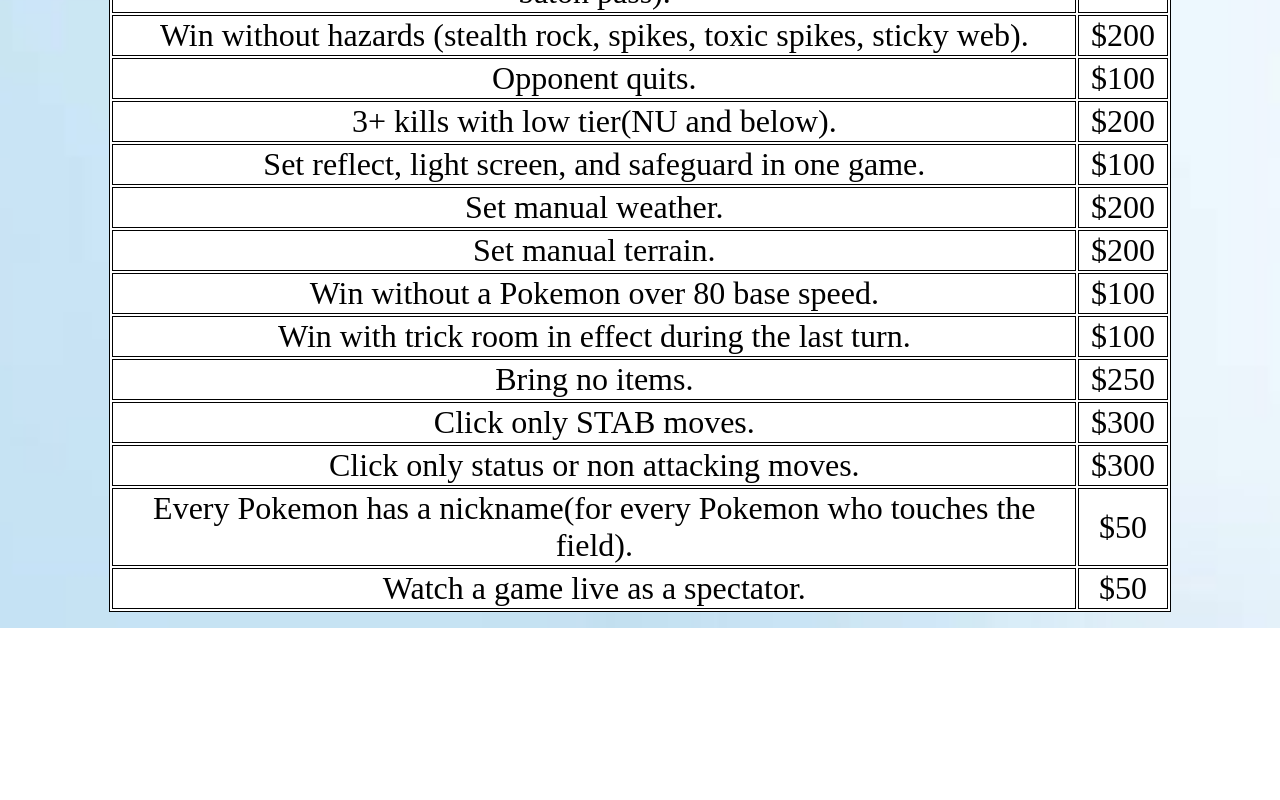
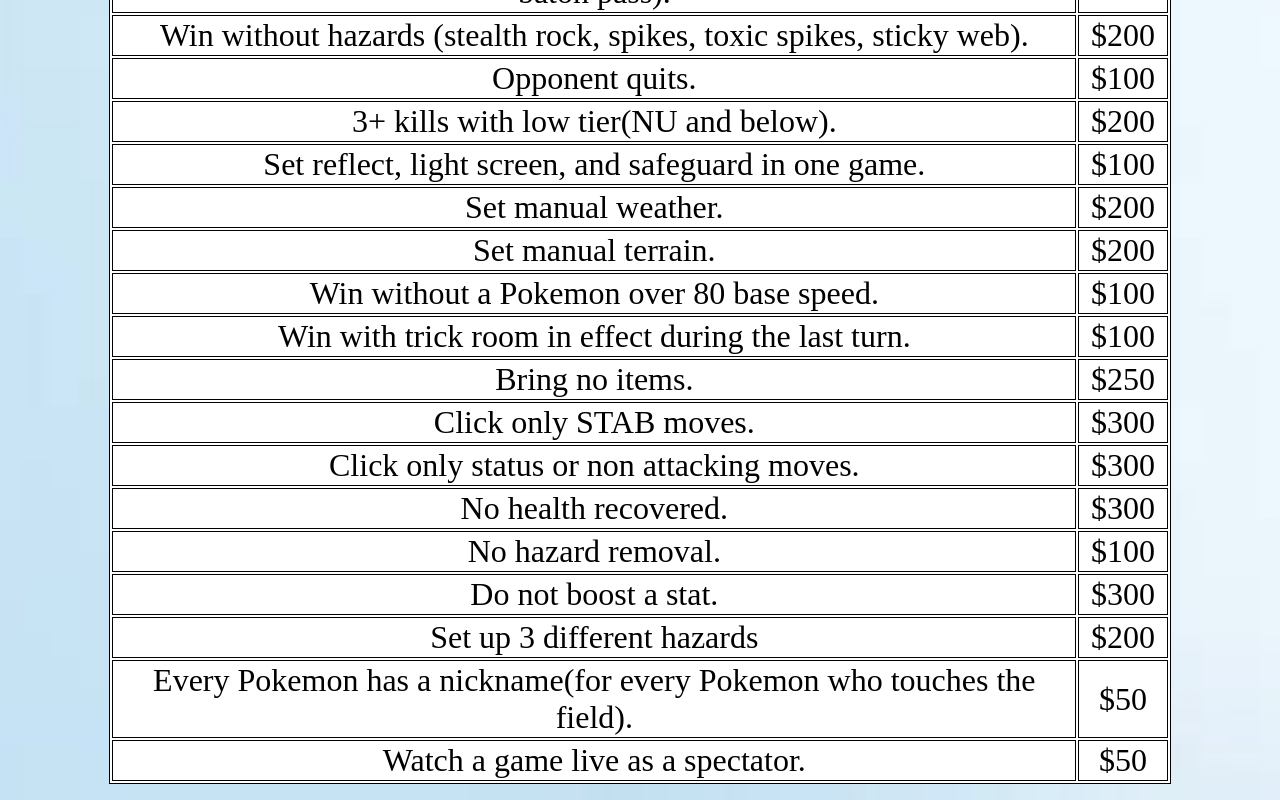
Before and after one commit to adamadolfo/GachaMons-frontend, a React (Create React App) app: page /about in a window 1280 px wide. Shown: the part 1728-2528 px from the top of the page. Before the commit the page ends 2356 px from the top, so only its background shows below. Built offline with nearby package versions, Linux system fonts and the light colour scheme.

Commit message:
finished achievements

```diff
--- a/src/components/AboutPage.js
+++ b/src/components/AboutPage.js
@@ -118,6 +118,22 @@ const AboutPage = () => {
                         <td>Click only status or non attacking moves.</td>
                         <td>$300</td>
                     </tr>
+                    <tr>
+                        <td>No health recovered.</td>
+                        <td>$300</td>
+                    </tr>
+                    <tr>
+                        <td>No hazard removal.</td>
+                        <td>$100</td>
+                    </tr>
+                    <tr>
+                        <td>Do not boost a stat.</td>
+                        <td>$300</td>
+                    </tr>
+                    <tr>
+                        <td>Set up 3 different hazards</td>
+                        <td>$200</td>
+                    </tr>
 
 
 
```
